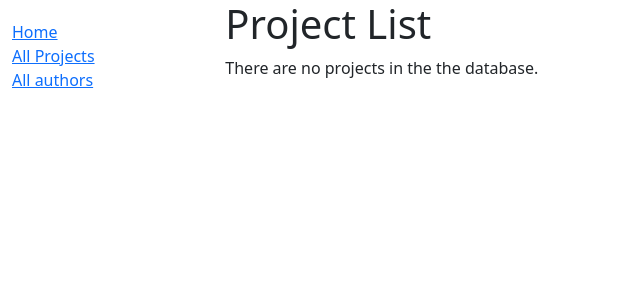
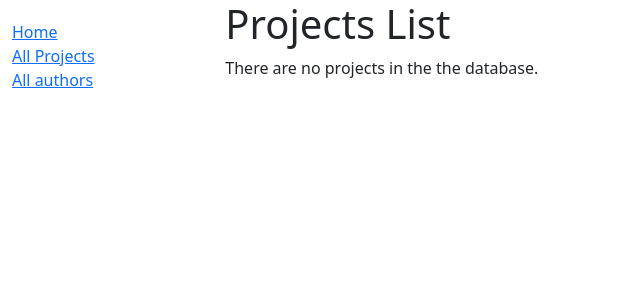
Before and after one commit to shlfung/epup, a Django app: page /projects/projects/ in a window 1280 px wide. Shown: the top 300 px of the page, without its empty margins (0-640 px from the left). Run offline with Django 4.2, Linux system fonts and the light colour scheme; data that the repository does not hold is empty.

Commit message:
get_absolute_url not working. had to use a different solution for url to details

```diff
--- a/projects/templates/projects/project_list.html
+++ b/projects/templates/projects/project_list.html
@@ -1,12 +1,12 @@
 {% extends "base_generic.html" %}
 
 {% block content %}
-  <h1>Project List</h1>
+  <h1>Projects List</h1>
   {% if project_list %}
     <ul>
       {% for project in project_list %}
       <li>
-        <a href="{{ project.get_absolute_url }}">{{ project.title }}</a>
+        <a href="/projects/projects/{{ project.id }}"">{{ project.title }}</a>
         ({{project.reb_num}})
       </li>
       {% endfor %}
--- a/projects/urls.py
+++ b/projects/urls.py
@@ -4,6 +4,7 @@ from . import views
 
 urlpatterns = [
     path("", views.index, name="index"),
+    path('projects/<int:pk>', views.ProjectDetailView.as_view(), name='project-detail'),
     path("projects/", views.ProjectListView.as_view(), name='projects'),
-    path('project/<int:pk>', views.ProjectDetailView.as_view(), name='project-detail'),
+
 ]
--- a/projects/views.py
+++ b/projects/views.py
@@ -15,8 +15,9 @@ def index(request):
 
 from django.views import generic
 
+
+class ProjectDetailView(generic.DetailView):
+    model = Project
+
 class ProjectListView(generic.ListView):
     model = Project
-
-class ProjectDetailView(generic.DeleteView):
-    model = Project
```
